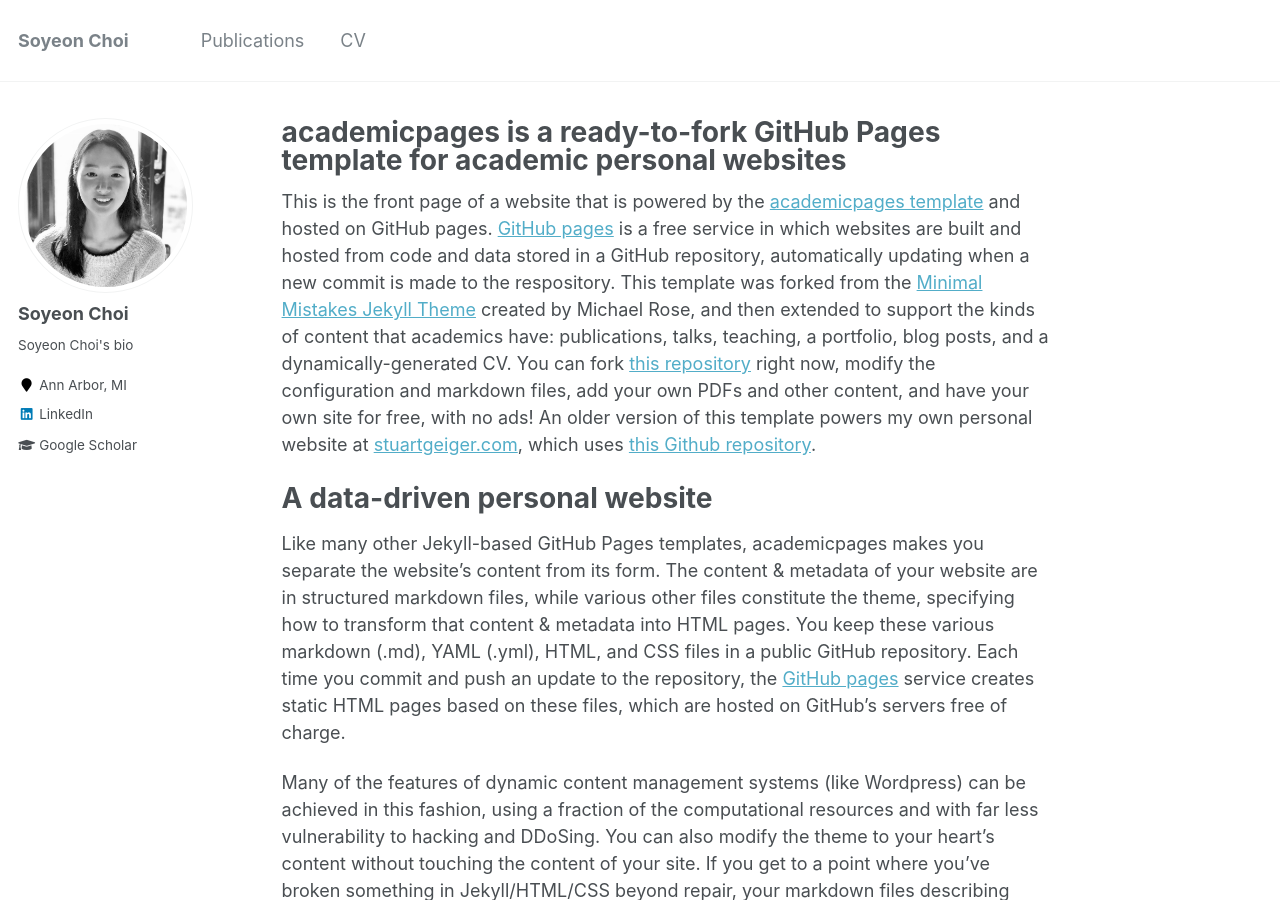
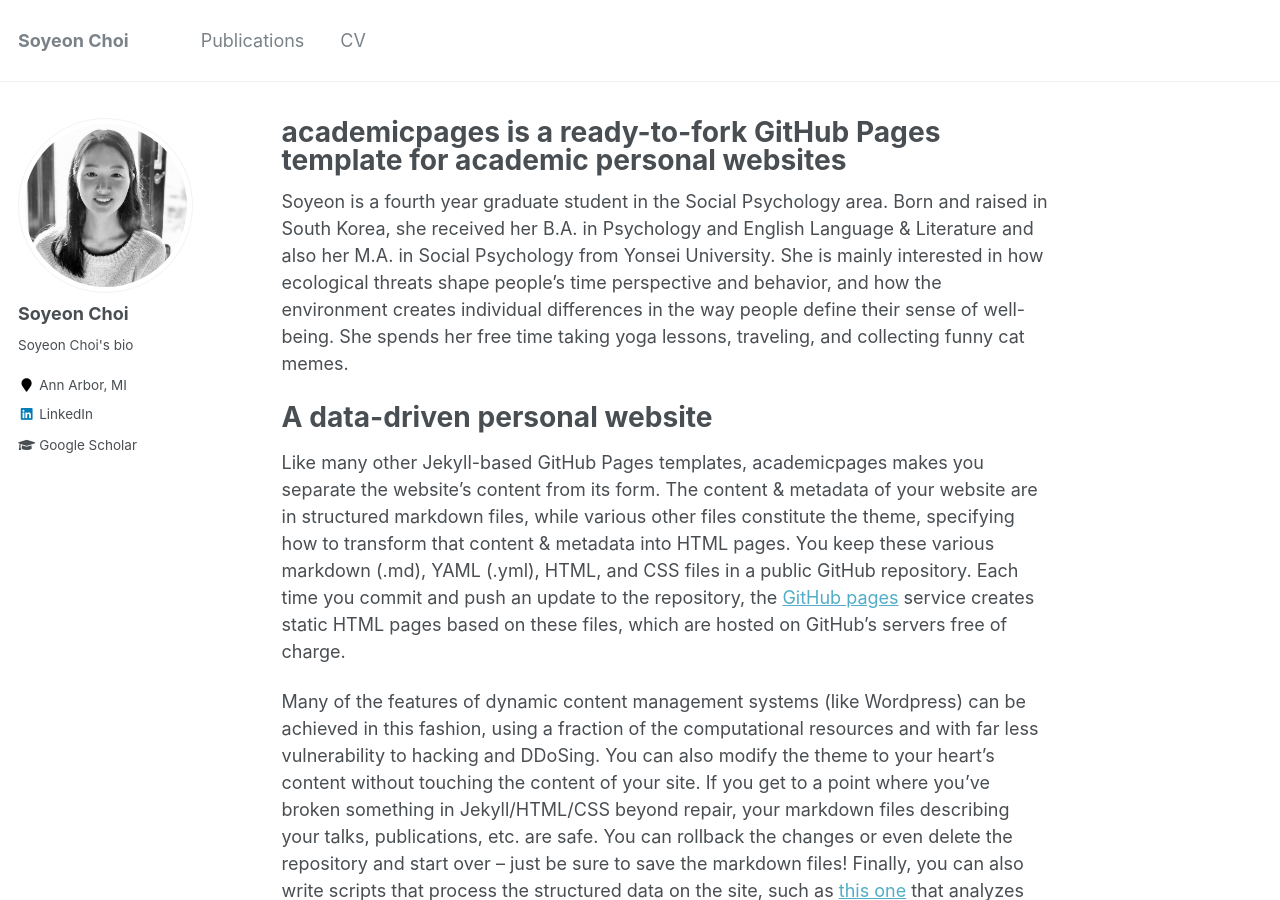
Before and after one commit to choi-soyeon/choi-soyeon.github.io, a Jekyll site: the page built from _pages/about.md, in a window 1280 px wide and 900 px high. Built offline with Jekyll 4.4.1, drawn with Linux system fonts in a browser that asks for light colours.

Commit message:
about me

```diff
--- a/_pages/about.md
+++ b/_pages/about.md
@@ -8,7 +8,8 @@
   - /about.html
 ---
 
-This is the front page of a website that is powered by the [academicpages template](https://github.com/academicpages/academicpages.github.io) and hosted on GitHub pages. [GitHub pages](https://pages.github.com) is a free service in which websites are built and hosted from code and data stored in a GitHub repository, automatically updating when a new commit is made to the respository. This template was forked from the [Minimal Mistakes Jekyll Theme](https://mmistakes.github.io/minimal-mistakes/) created by Michael Rose, and then extended to support the kinds of content that academics have: publications, talks, teaching, a portfolio, blog posts, and a dynamically-generated CV. You can fork [this repository](https://github.com/academicpages/academicpages.github.io) right now, modify the configuration and markdown files, add your own PDFs and other content, and have your own site for free, with no ads! An older version of this template powers my own personal website at [stuartgeiger.com](http://stuartgeiger.com), which uses [this Github repository](https://github.com/staeiou/staeiou.github.io).
+Soyeon is a fourth year graduate student in the Social Psychology area. Born and raised in South Korea, she received her B.A. in Psychology and English Language & Literature and also her M.A. in Social Psychology from Yonsei University. She is mainly interested in how ecological threats shape people's time perspective and behavior, and how the environment creates individual differences in the way people define their sense of well-being. She spends her free time taking yoga lessons, traveling, and collecting funny cat memes.
+
 
 A data-driven personal website
 ======
```
